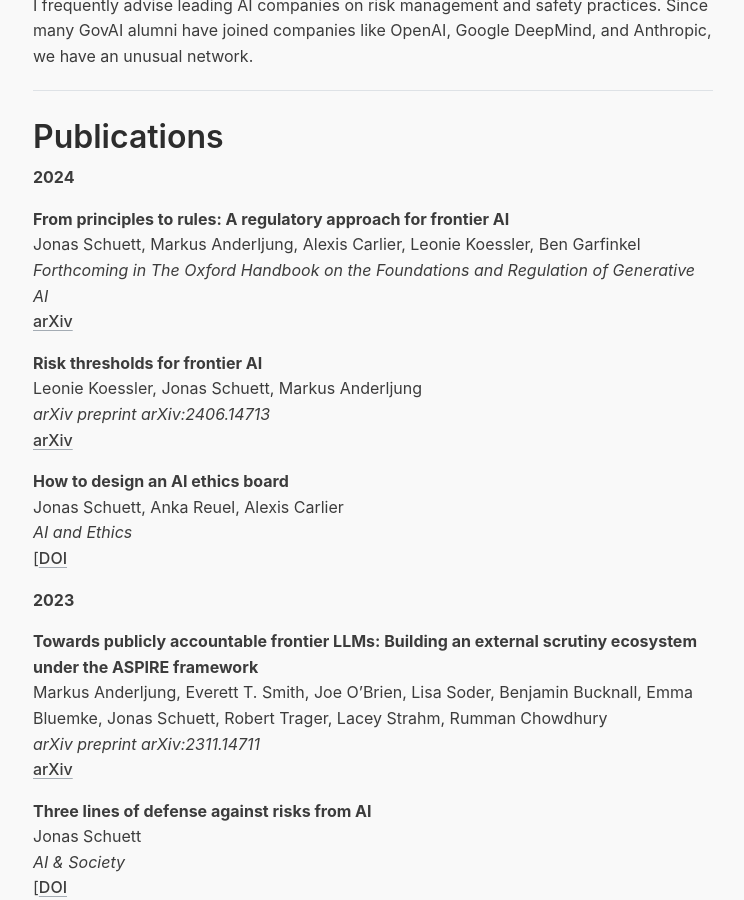
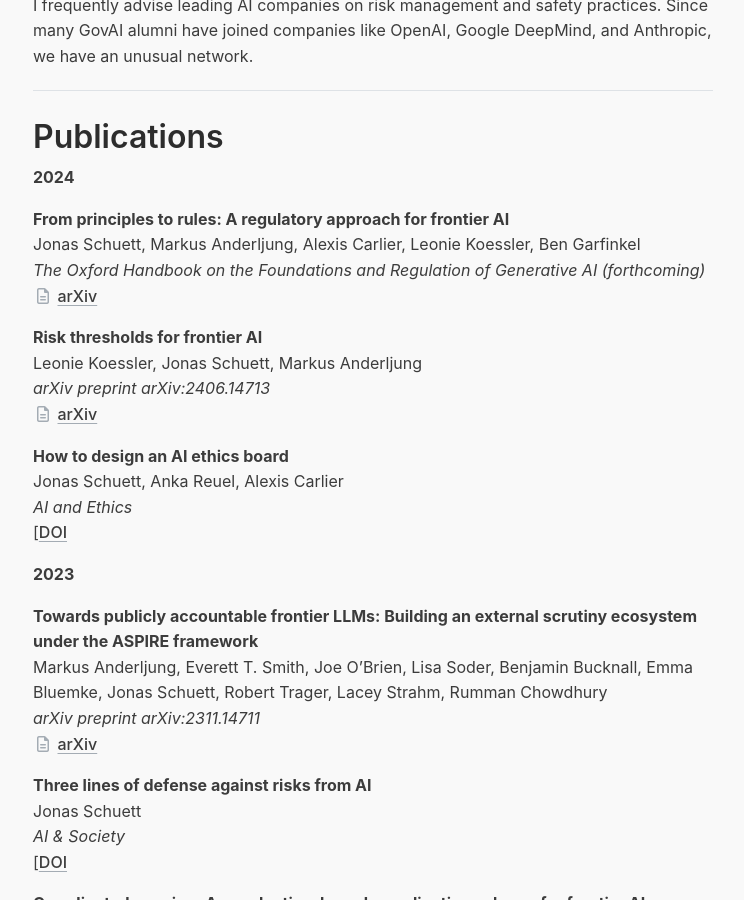
Before and after one commit to jonasschuett/jonasschuett.github.io, a Jekyll site: the page built from _posts/2020-04-04-introduction.md, in a window 1280 px wide and 900 px high, scrolled down 2676 px. Shown: the whole window, without its empty margins (267-1011 px from the left). Built offline with Jekyll 4.4.1, drawn with Linux system fonts in a browser that asks for light colours; nearby versions of some CDN libraries.

Commit message:
Update 2020-04-04-introduction.md

```diff
--- a/_posts/2020-04-04-introduction.md
+++ b/_posts/2020-04-04-introduction.md
@@ -80,13 +80,13 @@ I frequently advise leading AI companies on risk management and safety practices
 
 **From principles to rules: A regulatory approach for frontier AI** <br>
 Jonas Schuett, Markus Anderljung, Alexis Carlier, Leonie Koessler, Ben Garfinkel <br>
-*Forthcoming in The Oxford Handbook on the Foundations and Regulation of Generative AI* <br>
-[arXiv](https://arxiv.org/pdf/2407.07300)
+*The Oxford Handbook on the Foundations and Regulation of Generative AI (forthcoming)* <br>
+<i class="fa-regular fa-file-lines fa-fw" style="color: #a4acb4"></i> [arXiv](https://arxiv.org/pdf/2407.07300)
 
 **Risk thresholds for frontier AI** <br>
 Leonie Koessler, Jonas Schuett, Markus Anderljung <br>
 *arXiv preprint arXiv:2406.14713* <br>
-[arXiv](https://arxiv.org/pdf/2406.14713)
+<i class="fa-regular fa-file-lines fa-fw" style="color: #a4acb4"></i> [arXiv](https://arxiv.org/pdf/2406.14713)
 
 **How to design an AI ethics board** <br>
 Jonas Schuett, Anka Reuel, Alexis Carlier <br>
@@ -98,7 +98,7 @@ Jonas Schuett, Anka Reuel, Alexis Carlier <br>
 **Towards publicly accountable frontier LLMs: Building an external scrutiny ecosystem under the ASPIRE framework** <br>
 Markus Anderljung, Everett T. Smith, Joe O'Brien, Lisa Soder, Benjamin Bucknall, Emma Bluemke, Jonas Schuett, Robert Trager, Lacey Strahm, Rumman Chowdhury <br>
 *arXiv preprint arXiv:2311.14711* <br>
-[arXiv](https://arxiv.org/pdf/2311.14711)
+<i class="fa-regular fa-file-lines fa-fw" style="color: #a4acb4"></i> [arXiv](https://arxiv.org/pdf/2311.14711)
 
 **Three lines of defense against risks from AI** <br>
 Jonas Schuett <br>
@@ -108,32 +108,32 @@ Jonas Schuett <br>
 **Coordinated pausing: An evaluation-based coordination scheme for frontier AI developers** <br>
 Jide Alaga, Jonas Schuett <br>
 *arXiv preprint arXiv:2310.00374* <br>
-[arXiv](https://arxiv.org/pdf/2310.00374)
+<i class="fa-regular fa-file-lines fa-fw" style="color: #a4acb4"></i> [arXiv](https://arxiv.org/pdf/2310.00374)
 
 **Open-sourcing highly capable foundation models: An evaluation of risks, benefits, and alternative methods for pursuing open-source objectives** <br>
 Elizabeth Seger, Noemi Dreksler, Richard Moulange, Emily Dardaman, Jonas Schuett, K. Wei, Christoph Winter, Mackenzie Arnold, Seán Ó hÉigeartaigh, Anton Korinek, Markus Anderljung, Ben Bucknall, Alan Chan, Eoghan Stafford, Leonie Koessler, Aviv Ovadya, Ben Garfinkel, Emma Bluemke, Michael Aird, Patrick Levermore, Julian Hazell, Abhishek Gupta <br>
 *arXiv preprint arXiv:2311.09227* <br>
-[arXiv](https://arxiv.org/pdf/2311.09227)
+<i class="fa-regular fa-file-lines fa-fw" style="color: #a4acb4"></i> [arXiv](https://arxiv.org/pdf/2311.09227)
 
 **Risk assessment at AGI companies: A review of popular risk assessment techniques from other safety-critical industries** <br>
 Leonie Koessler, Jonas Schuett <br>
 *arXiv preprint arXiv:2307.08823* <br>
-[arXiv](https://arxiv.org/pdf/2307.08823)
+<i class="fa-regular fa-file-lines fa-fw" style="color: #a4acb4"></i> [arXiv](https://arxiv.org/pdf/2307.08823)
 
 **Frontier AI regulation: Managing emerging risks to public safety** <br>
 Markus Anderljung, Joslyn Barnhart, Anton Korinek, Jade Leung, Cullen O'Keefe, Jess Whittlestone, Shahar Avin, Miles Brundage, Justin Bullock, Duncan Cass-Beggs, Ben Chang, Tantum Collins, Tim Fist, Gillian Hadfield, Alan Hayes, Lewis Ho, Sara Hooker, Eric Horvitz, Noam Kolt, Jonas Schuett, Yonadav Shavit, Divya Siddarth, Robert Trager, Kevin Wolf <br>
 *arXiv preprint arXiv:2307.03718* <br>
-[arXiv](https://arxiv.org/pdf/2307.03718)
+<i class="fa-regular fa-file-lines fa-fw" style="color: #a4acb4"></i> [arXiv](https://arxiv.org/pdf/2307.03718)
 
 **AGI labs need an internal audit function** <br>
 Jonas Schuett <br>
 *arXiv preprint arXiv:2305.17038* <br>
-[arXiv](https://arxiv.org/pdf/2305.17038)
+<i class="fa-regular fa-file-lines fa-fw" style="color: #a4acb4"></i> [arXiv](https://arxiv.org/pdf/2305.17038)
 
 **Towards best practices in AGI safety and governance: A survey of expert opinion** <br>
 Jonas Schuett, Noemi Dreksler, Markus Anderljung, David McCaffary, Lennart Heim, Emma Bluemke, Ben Garfinkel <br>
 *arXiv preprint arXiv:2305.07153* <br>
-[arXiv](https://arxiv.org/pdf/2305.07153)
+<i class="fa-regular fa-file-lines fa-fw" style="color: #a4acb4"></i> [arXiv](https://arxiv.org/pdf/2305.07153)
 
 **Defining the scope of AI regulations** <br>
 Jonas Schuett <br>
```
